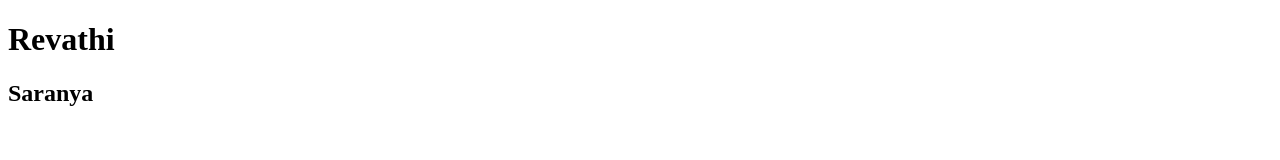
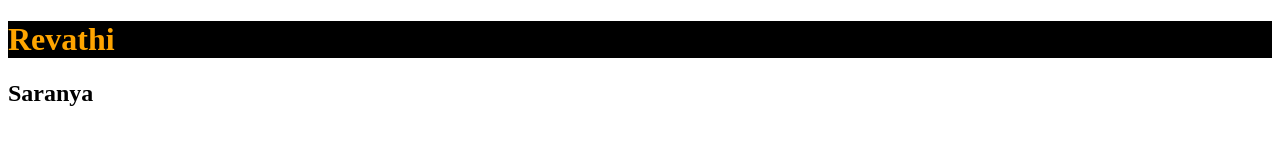
Before and after one commit to Revathi002/First-project, a plain HTML site: page index.html in a window 1280 px wide. Drawn offline with Linux system fonts and the light colour scheme.

Commit message:
demo project

```diff
--- a/index.html
+++ b/index.html
@@ -7,7 +7,7 @@
     <link rel="stylesheet" href="./style.css">
 </head>
 <body>
-    <h1 id="#h">Revathi</h1>
+    <h1 id="h">Revathi</h1>
     <h2>Saranya</h2>
 </body>
 </html>
```
